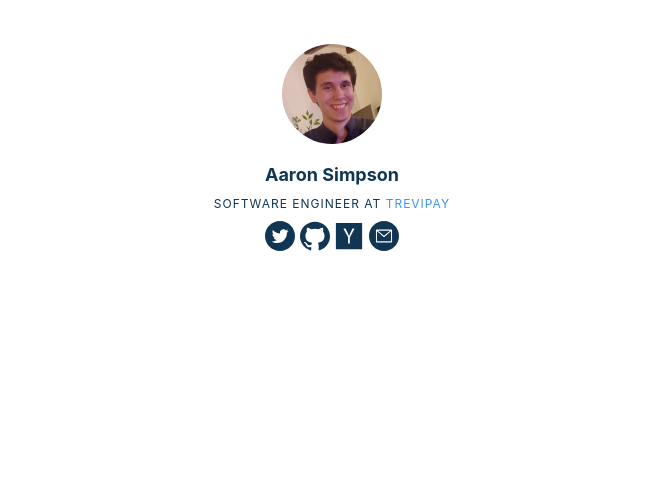
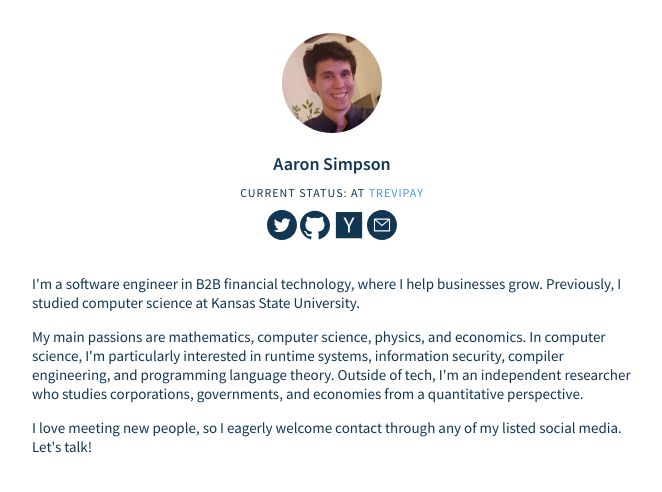
Before and after one commit to acufas/aaronsimpsonks.github.io, a plain HTML site: page index.html in a window 1280 px wide. Shown: the whole page, without its empty margins (308-970 px from the left). Drawn offline with Linux system fonts and the light colour scheme.

Commit message:
Site Redesign: Focused more towards homepage

```diff
--- a/index.css
+++ b/index.css
@@ -1,10 +1,16 @@
 body {
+    padding: 10px;
     color: #113654;
-    font-family: -apple-system, BlinkMacSystemFont, 'Segoe UI', Roboto, Oxygen, Ubuntu, Cantarell, 'Open Sans', 'Helvetica Neue', sans-serif;
+    font-size: 15px;
+    font-family: 'Source Sans Pro', -apple-system, BlinkMacSystemFont, 'Segoe UI', Roboto, Oxygen, Ubuntu, Cantarell, 'Open Sans', 'Helvetica Neue', sans-serif
+}
+
+#header span {
+    font-weight: 300;
 }
 
 #header {
-    padding: 36px 12px;
+    padding: 15px 12px;
     text-align: center;
 }
 
@@ -12,6 +18,18 @@ a, a:visited {
     color: #3d93f6;
     text-decoration: none;
     cursor: pointer;
+}
+
+#menu {
+    margin: 0;
+    padding: 0;
+}
+
+#menu li {
+    list-style: none;
+    padding: 10px 0;
+    border-top: 0.5px solid #eee;
+    border-bottom: 0.5px solid #eee;
 }
 
 #headpic img {
@@ -38,3 +56,9 @@ a, a:visited {
     width: 30px;
     height: 30px;
 }
+
+.container {
+    width: 100%;
+    max-width: 600px;
+    margin: 0 auto;
+}
--- a/index.html
+++ b/index.html
@@ -4,28 +4,50 @@
     <meta charset="UTF-8">
     <meta http-equiv="X-UA-Compatible" content="IE=edge">
     <meta name="viewport" content="width=device-width, initial-scale=1.0">
+    <meta name="author" content="Aaron Simpson">
+    <meta name="description" content="Musings and Math from Aaron Simpson">
+    <link rel="preconnect" href="https://fonts.googleapis.com">
+    <link rel="preconnect" href="https://fonts.gstatic.com" crossorigin>
+    <link href="https://fonts.googleapis.com/css2?family=Merriweather:ital,wght@0,300;0,400;0,700;1,300;1,400&family=Source+Sans+Pro:ital,wght@0,200;0,300;0,400;0,600;1,200;1,300;1,400&display=swap" rel="stylesheet">
     <link rel="stylesheet" href="index.css">
     <title>Aaron Simpson's Homepage</title>
 </head>
 <body>
-    <div id="header" class="container">
+    <div class="container">
+        <div id="header">
             <div class="row">
                 <div id="headpic">
                     <img src="images/profile.jpeg" />
                 </div>
                 <div id="headbio">
                     <h1 class="headbio-name">Aaron Simpson</h1>
-                <h2 class="headbio-sub">Software Engineer at <a href="https://trevipay.com">TreviPay</a></h2>
+                    <h2 class="headbio-sub">Current Status: At <a href="https://trevipay.com">TreviPay</a></h2>
                     <div>
                         <a href="https://twitter.com/aaronsimpsonks">
                             <img src="images/twitter.svg" class="socico" />
+                        </a>
+                        <a href="https://github.com/aaronsimpsonks">
                             <img src="images/github.svg" class="socico" />
+                        </a>
+                        <a href="https://news.ycombinator.com/user?id=aaronsimpson">
                             <img src="images/hacker-news.svg" class="socico" />
+                        </a>
+                        <a href="mailto:aaron@aaronsimpson.org">
                             <img src="images/email.svg" class="socico" />
                         </a>
                     </div>
                 </div>
             </div>
         </div>
+        <div id="body">
+            <p>I'm a software engineer in B2B financial technology, where I help businesses grow. Previously, I studied computer science
+            at Kansas State University.</p>
+            <p>My main passions are mathematics, computer science, physics, and economics. In computer science, I'm particularly
+            interested in runtime systems, information security, compiler engineering, and programming language theory.
+            Outside of tech, I'm an independent researcher who studies corporations, governments, and economies from a
+            quantitative perspective.</p>
+            <p>I love meeting new people, so I eagerly welcome contact through any of my listed social media. Let's talk!</p>
+        </div>
+    </div>
 </body>
 </html>
```
Lines whose indentation alone changed are shown as unchanged.
